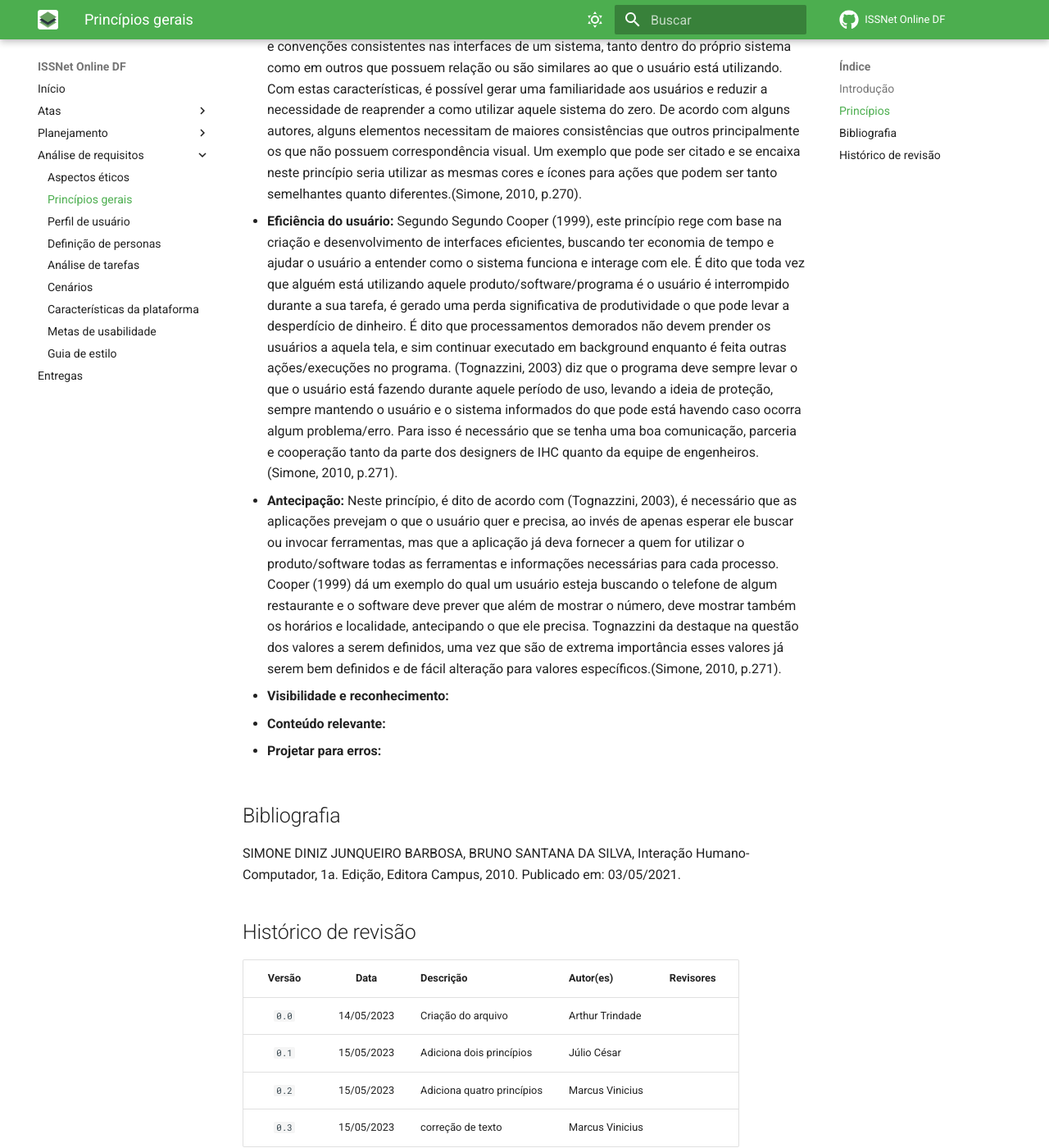
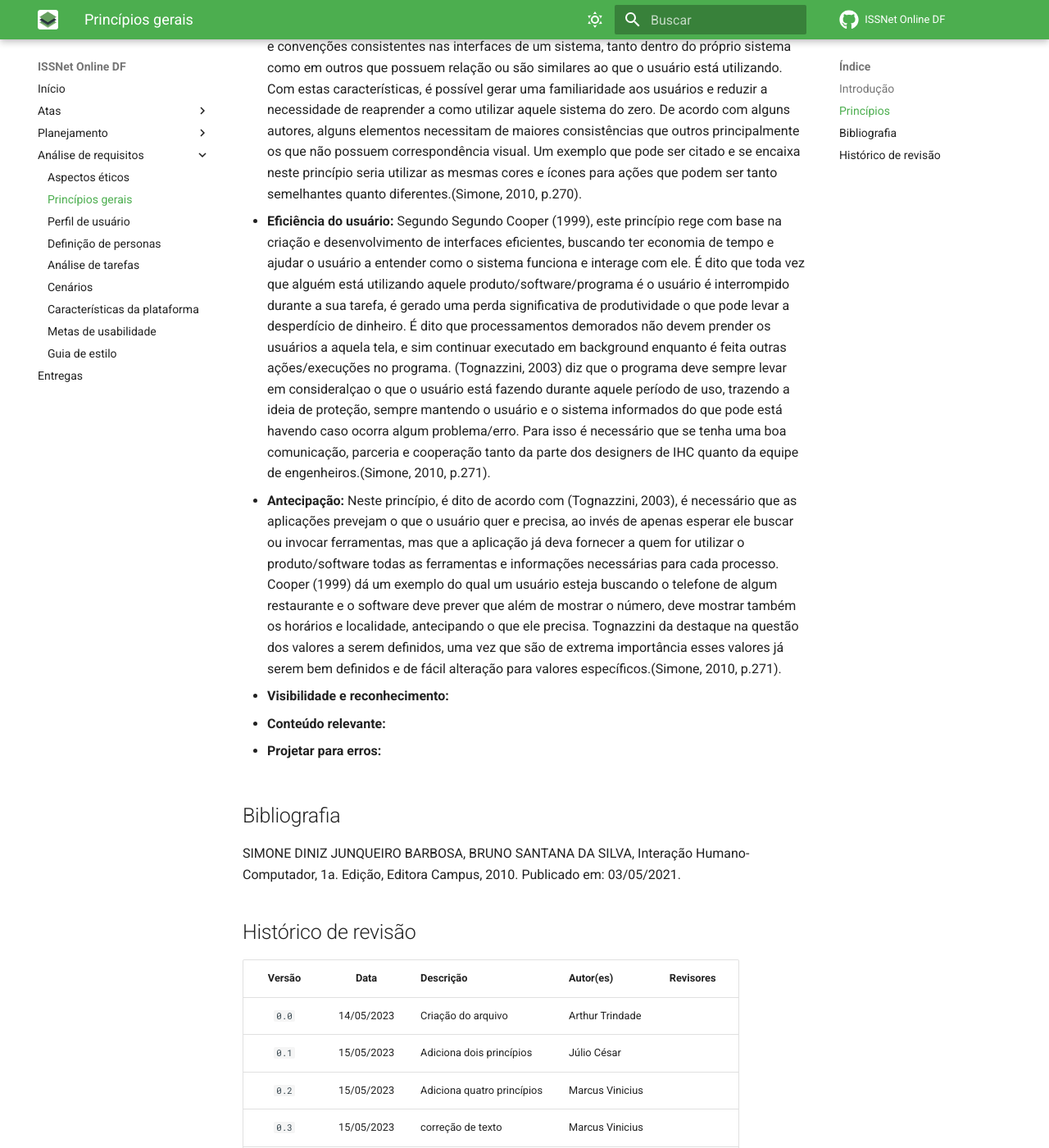
Before and after one commit to Interacao-Humano-Computador/2023.1-ISSNet, an MkDocs documentation site: the page built from gitpages/docs/analise_de_requisitos/principios_gerais.md, in a window 1280 px wide and 1400 px high, scrolled down 1197 px. Shown: the whole window at 82% size. Built offline with MkDocs 1.6.1 and Material for MkDocs 9.7.7, drawn with Linux system fonts in a browser that asks for light colours; comment, search, counter and statistics services are not loaded.

Commit message:
Update principios_gerais.md

```diff
--- a/gitpages/docs/analise_de_requisitos/principios_gerais.md
+++ b/gitpages/docs/analise_de_requisitos/principios_gerais.md
@@ -11,7 +11,7 @@ A literatura de Interação Humano Computador tem muitos princípios, diretrizes
 
 - **Consistência e padronização:** Norman (1988) diz que nesse é necessário o uso de padrões e convenções consistentes nas interfaces de um sistema, tanto dentro do próprio sistema como em outros que possuem relação ou são similares ao que o usuário está utilizando. Com estas características, é possível gerar uma familiaridade aos usuários e reduzir a necessidade de reaprender a como utilizar aquele sistema do zero. De acordo com alguns autores, alguns elementos necessitam de maiores consistências que outros principalmente os que não possuem correspondência visual. Um exemplo que pode ser citado e se encaixa neste princípio seria utilizar as mesmas cores e ícones para ações que podem ser tanto semelhantes quanto diferentes.(Simone, 2010, p.270).
 
-- **Eficiência do usuário:** Segundo Segundo Cooper (1999), este princípio rege com base na criação e desenvolvimento de interfaces eficientes, buscando ter economia de tempo e ajudar o usuário a entender como o sistema funciona e interage com ele. É dito que toda vez que alguém está utilizando aquele produto/software/programa é o usuário é interrompido durante a sua tarefa, é gerado uma perda significativa de produtividade o que pode levar a desperdício de dinheiro. É dito que processamentos demorados não devem prender os usuários a aquela tela, e sim continuar executado em background enquanto é feita outras ações/execuções no programa. (Tognazzini, 2003) diz que o programa deve sempre levar o que o usuário está fazendo durante aquele período de uso, levando a ideia de proteção, sempre mantendo o usuário e o sistema informados do que pode está havendo caso ocorra algum problema/erro. Para isso é necessário que se tenha uma boa comunicação, parceria e cooperação tanto da parte dos designers de IHC quanto da equipe de engenheiros.(Simone, 2010, p.271).
+- **Eficiência do usuário:** Segundo Segundo Cooper (1999), este princípio rege com base na criação e desenvolvimento de interfaces eficientes, buscando ter economia de tempo e ajudar o usuário a entender como o sistema funciona e interage com ele. É dito que toda vez que alguém está utilizando aquele produto/software/programa é o usuário é interrompido durante a sua tarefa, é gerado uma perda significativa de produtividade o que pode levar a desperdício de dinheiro. É dito que processamentos demorados não devem prender os usuários a aquela tela, e sim continuar executado em background enquanto é feita outras ações/execuções no programa. (Tognazzini, 2003) diz que o programa deve sempre levar em consideralçao o que o usuário está fazendo durante aquele período de uso, trazendo a ideia de proteção, sempre mantendo o usuário e o sistema informados do que pode está havendo caso ocorra algum problema/erro. Para isso é necessário que se tenha uma boa comunicação, parceria e cooperação tanto da parte dos designers de IHC quanto da equipe de engenheiros.(Simone, 2010, p.271).
 
 - **Antecipação:** Neste princípio, é dito de acordo com (Tognazzini, 2003), é necessário que as aplicações prevejam o que o usuário quer e precisa, ao invés de apenas esperar ele buscar ou invocar ferramentas, mas que a aplicação já deva fornecer a quem for utilizar o produto/software todas as ferramentas e informações necessárias para cada processo. Cooper (1999) dá um exemplo do qual um usuário esteja buscando o telefone de algum restaurante e o software deve prever que além de mostrar o número, deve mostrar também os horários e localidade, antecipando o que ele precisa. Tognazzini da destaque na questão dos valores a serem definidos, uma vez que são de extrema importância esses valores já serem bem definidos e de fácil alteração para valores específicos.(Simone, 2010, p.271).
 
@@ -37,3 +37,4 @@ Edição, Editora Campus, 2010. Publicado em: 03/05/2021.
 | `0.1`      |  15/05/2023 | Adiciona dois princípios| Júlio César                     |  |
 | `0.2`      |  15/05/2023 | Adiciona quatro princípios| Marcus Vinicius               |  |
 | `0.3`      |  15/05/2023 | correção de texto    | Marcus Vinicius                    |  |
+| `0.4`      |  15/05/2023 | correção de texto    | Marcus Vinicius                    |  |
```
